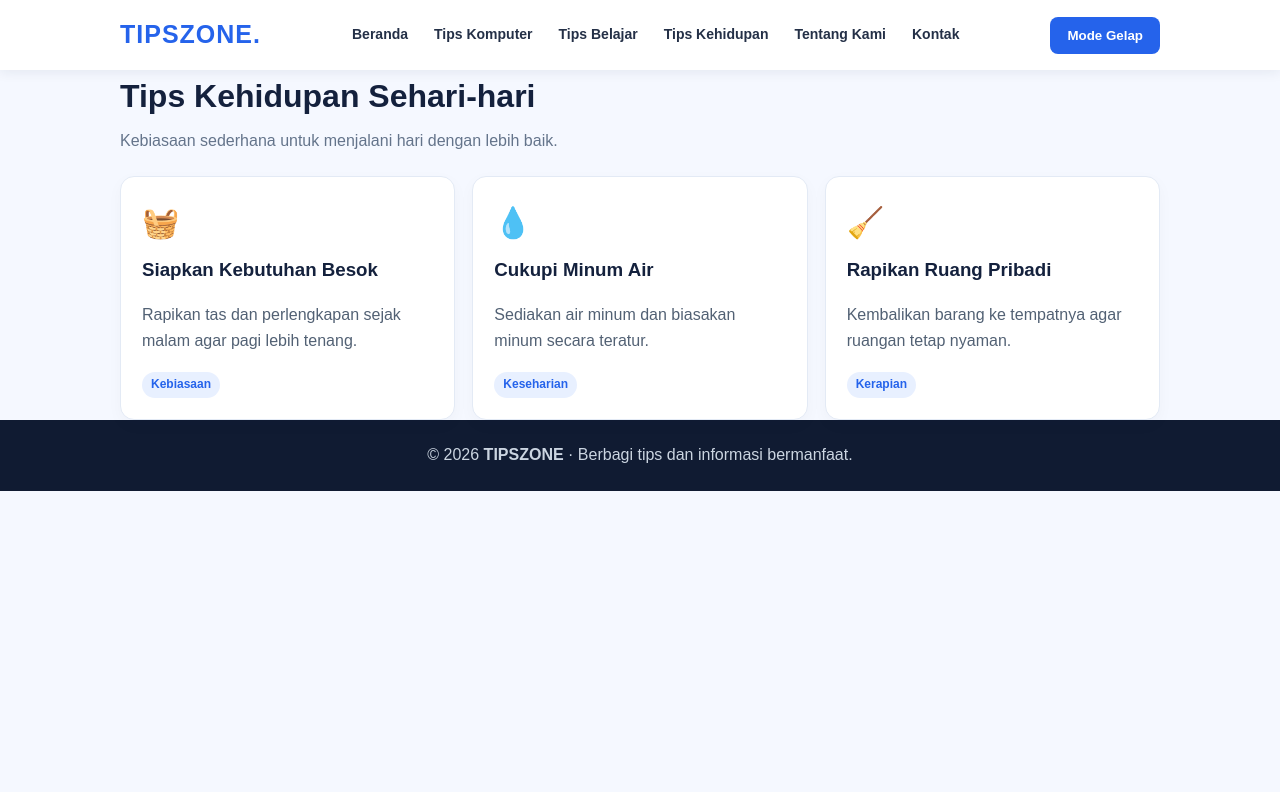
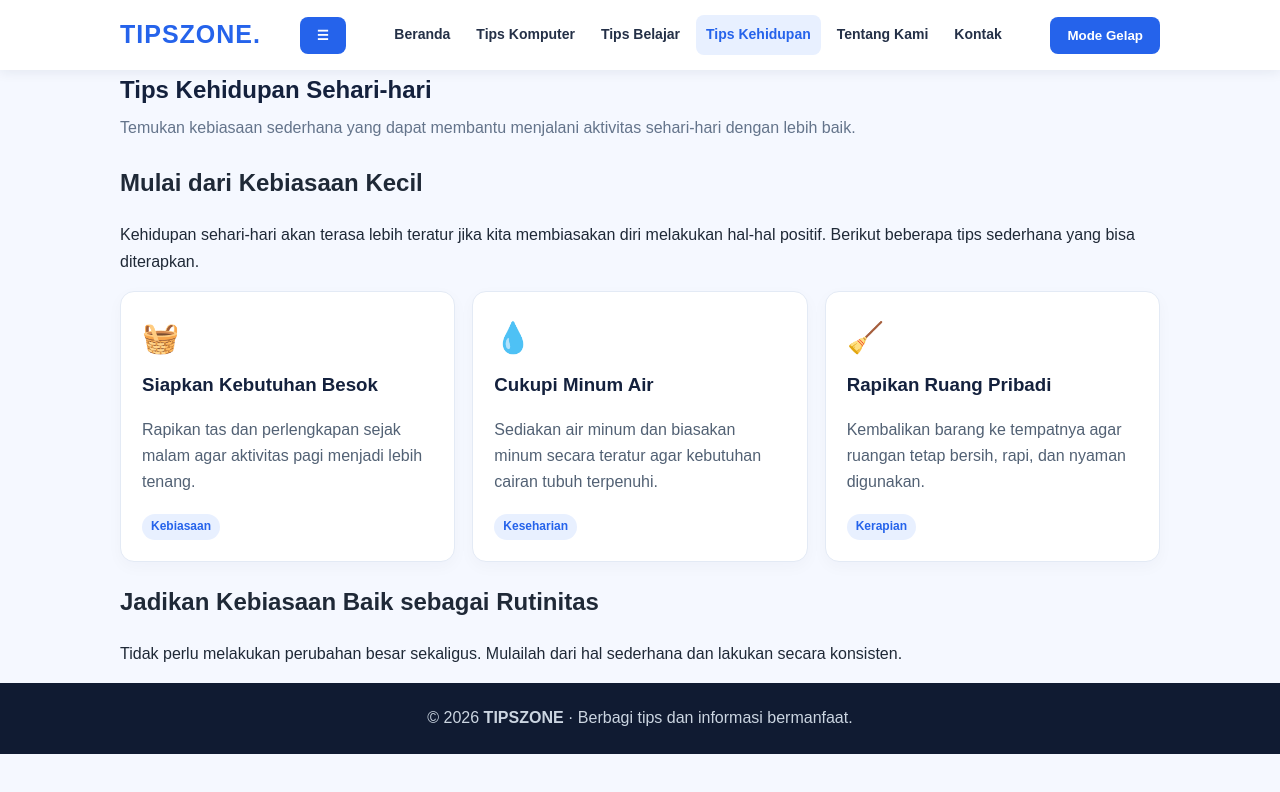
Before and after one commit to rinarin12/TIPSZONE, a plain HTML site: page kehidupan.html in a window 1280 px wide. Drawn offline with Linux system fonts and the light colour scheme.

Commit message:
Refactor kehidupan.html for improved structure
Updated the HTML structure and content for better clarity and organization, including new sections for introduction and closing.

```diff
--- a/kehidupan.html
+++ b/kehidupan.html
@@ -1,3 +1,140 @@
-<!doctype html><html lang="id"><head><meta charset="utf-8"><meta name="viewport" content="width=device-width,initial-scale=1"><meta name="description" content="TIPSZONE - Tips Kehidupan Sehari-hari"><title>Tips Kehidupan Sehari-hari | TIPSZONE</title><link rel="stylesheet" href="style.css"></head><body><header><div class="wrap nav"><a class="brand" href="index.html">TIPSZONE.</a><nav>
-<a href="index.html">Beranda</a><a href="komputer.html">Tips Komputer</a><a href="belajar.html">Tips Belajar</a><a href="kehidupan.html">Tips Kehidupan</a><a href="tentang.html">Tentang Kami</a><a href="kontak.html">Kontak</a>
-</nav><button id="themeToggle" type="button">Mode Gelap</button></div></header><main class="wrap"><div class="heading"><h1>Tips Kehidupan Sehari-hari</h1><p>Kebiasaan sederhana untuk menjalani hari dengan lebih baik.</p></div><div class="grid"><article class="card"><div class="emoji">🧺</div><h3>Siapkan Kebutuhan Besok</h3><p>Rapikan tas dan perlengkapan sejak malam agar pagi lebih tenang.</p><span class="tag">Kebiasaan</span></article><article class="card"><div class="emoji">💧</div><h3>Cukupi Minum Air</h3><p>Sediakan air minum dan biasakan minum secara teratur.</p><span class="tag">Keseharian</span></article><article class="card"><div class="emoji">🧹</div><h3>Rapikan Ruang Pribadi</h3><p>Kembalikan barang ke tempatnya agar ruangan tetap nyaman.</p><span class="tag">Kerapian</span></article></div></main><footer>© 2026 <strong>TIPSZONE</strong> · Berbagi tips dan informasi bermanfaat.</footer><script src="script.js"></script></body></html>
+<!DOCTYPE html>
+<html lang="id">
+<head>
+    <meta charset="UTF-8">
+    <meta name="viewport" content="width=device-width, initial-scale=1.0">
+
+    <meta name="description" content="TIPSZONE - Tips Kehidupan Sehari-hari">
+
+    <title>Tips Kehidupan Sehari-hari | TIPSZONE</title>
+
+    <link rel="stylesheet" href="style.css">
+</head>
+
+<body>
+
+    <!-- Bagian Header -->
+    <header>
+        <div class="wrap nav">
+
+            <a class="brand" href="index.html">TIPSZONE.</a>
+
+            <button id="menuToggle" type="button" aria-label="Buka menu">
+                ☰
+            </button>
+
+            <nav id="navMenu">
+                <a href="index.html">Beranda</a>
+                <a href="komputer.html">Tips Komputer</a>
+                <a href="belajar.html">Tips Belajar</a>
+                <a href="kehidupan.html" class="active">Tips Kehidupan</a>
+                <a href="tentang.html">Tentang Kami</a>
+                <a href="kontak.html">Kontak</a>
+            </nav>
+
+            <button id="themeToggle" type="button">
+                Mode Gelap
+            </button>
+
+        </div>
+    </header>
+
+
+    <!-- Bagian Konten Utama -->
+    <main class="wrap">
+
+        <!-- Judul Halaman -->
+        <section class="heading">
+            <h1>Tips Kehidupan Sehari-hari</h1>
+
+            <p>
+                Temukan kebiasaan sederhana yang dapat membantu
+                menjalani aktivitas sehari-hari dengan lebih baik.
+            </p>
+        </section>
+
+
+        <!-- Bagian Perkenalan -->
+        <section class="intro">
+            <h2>Mulai dari Kebiasaan Kecil</h2>
+
+            <p>
+                Kehidupan sehari-hari akan terasa lebih teratur
+                jika kita membiasakan diri melakukan hal-hal positif.
+                Berikut beberapa tips sederhana yang bisa diterapkan.
+            </p>
+        </section>
+
+
+        <!-- Daftar Tips -->
+        <section class="grid">
+
+            <article class="card">
+                <div class="emoji">🧺</div>
+
+                <h3>Siapkan Kebutuhan Besok</h3>
+
+                <p>
+                    Rapikan tas dan perlengkapan sejak malam
+                    agar aktivitas pagi menjadi lebih tenang.
+                </p>
+
+                <span class="tag">Kebiasaan</span>
+            </article>
+
+
+            <article class="card">
+                <div class="emoji">💧</div>
+
+                <h3>Cukupi Minum Air</h3>
+
+                <p>
+                    Sediakan air minum dan biasakan minum secara
+                    teratur agar kebutuhan cairan tubuh terpenuhi.
+                </p>
+
+                <span class="tag">Keseharian</span>
+            </article>
+
+
+            <article class="card">
+                <div class="emoji">🧹</div>
+
+                <h3>Rapikan Ruang Pribadi</h3>
+
+                <p>
+                    Kembalikan barang ke tempatnya agar ruangan
+                    tetap bersih, rapi, dan nyaman digunakan.
+                </p>
+
+                <span class="tag">Kerapian</span>
+            </article>
+
+        </section>
+
+
+        <!-- Bagian Penutup -->
+        <section class="closing">
+            <h2>Jadikan Kebiasaan Baik sebagai Rutinitas</h2>
+
+            <p>
+                Tidak perlu melakukan perubahan besar sekaligus.
+                Mulailah dari hal sederhana dan lakukan secara konsisten.
+            </p>
+        </section>
+
+    </main>
+
+
+    <!-- Bagian Footer -->
+    <footer>
+        © 2026 <strong>TIPSZONE</strong> ·
+        Berbagi tips dan informasi bermanfaat.
+    </footer>
+
+
+    <!-- File JavaScript -->
+    <script src="script.js"></script>
+
+</body>
+</html>
```
